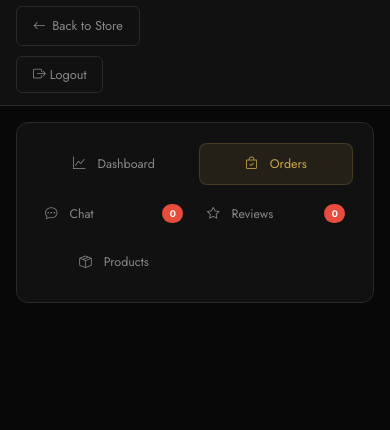
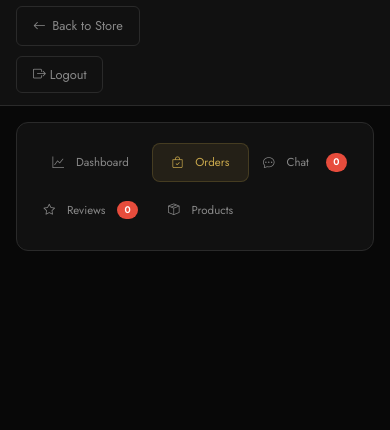
Before and after one commit to E-Tech070/janelle-luxury-hair, a website: page public/admin.html in a window 390 px wide. Shown: the part 67-497 px from the top of the page. Drawn offline with nearby package versions, Linux system fonts and the light colour scheme; no server answers; sample sign-in values are in the browser's storage; a web font is replaced by a local one.

Commit message:
fix: infinite loop bug in shop sort, admin mobile grid for 5 tabs

```diff
--- a/public/css/admin.css
+++ b/public/css/admin.css
@@ -1074,15 +1074,15 @@
     width: 100%;
     justify-content: center;
   }
-  /* 4 nav buttons in one row never fit on a phone — use a 2x2 grid instead */
+  /* 5 nav buttons in one row never fit on a phone — grid instead */
   .admin-sidebar nav {
     display: grid;
-    grid-template-columns: 1fr 1fr;
+    grid-template-columns: 1fr 1fr 1fr;
     gap: 0.5rem;
   }
   .admin-nav-btn {
-    font-size: 0.78rem;
-    padding: 0.7rem 0.5rem;
+    font-size: 0.72rem;
+    padding: 0.65rem 0.4rem;
   }
 }
 
```
Also changed, not shown: public/js/script.js (+6 -1 lines).
